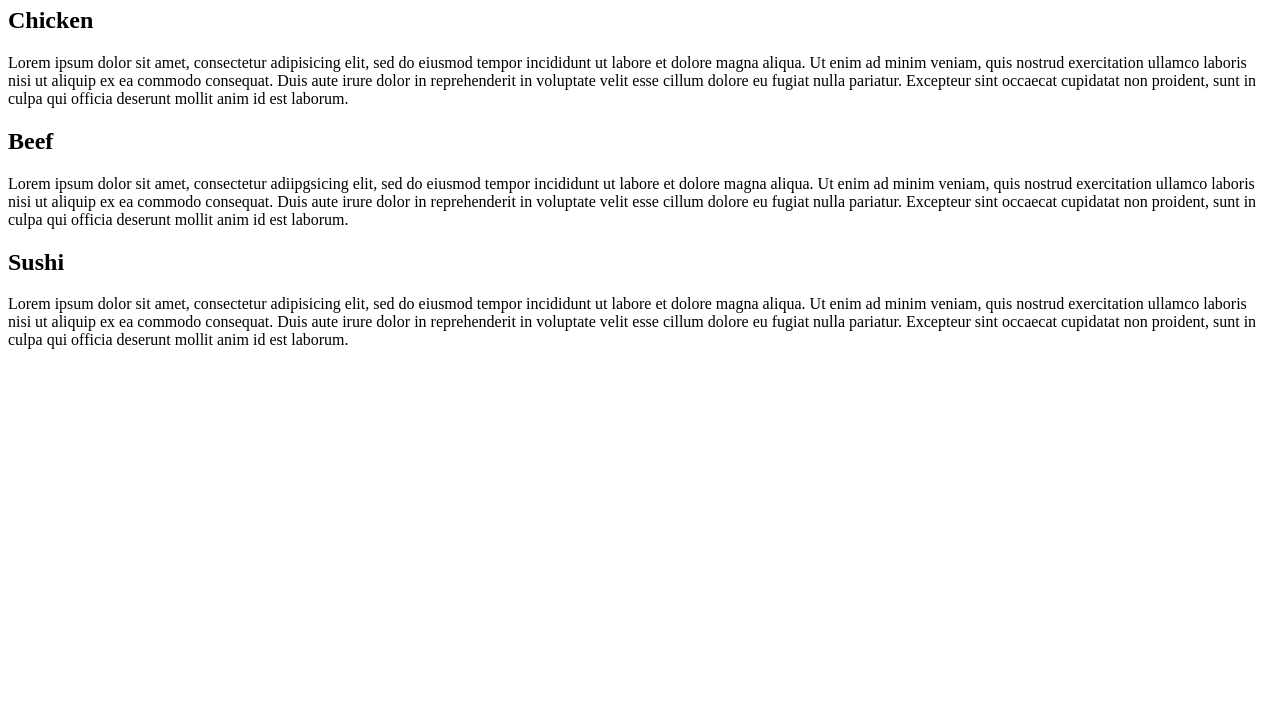
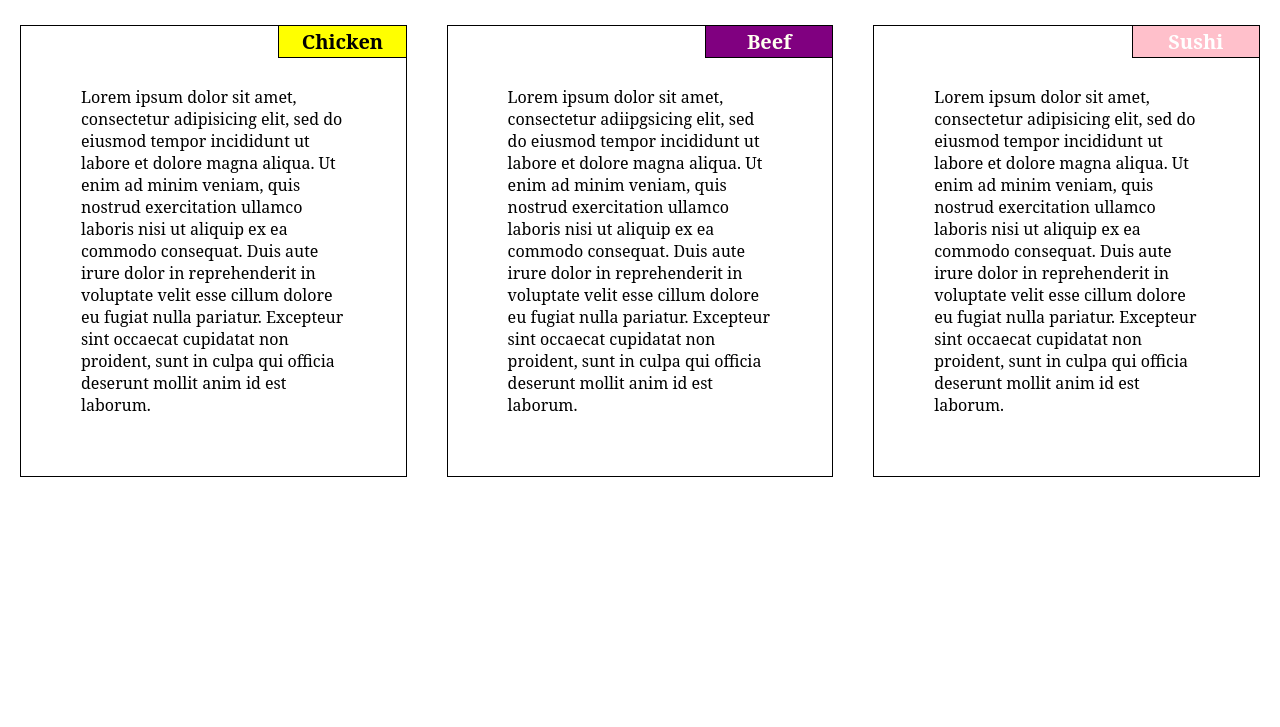
Before and after one commit to Ermo4554/ermo4554.github.io, a plain HTML site: page index.html in a window 1280 px wide. Shown: the part 73-800 px from the top of the page. Drawn offline with Linux system fonts and the light colour scheme.

Commit message:
Update index.html

```diff
--- a/index.html
+++ b/index.html
@@ -2,7 +2,7 @@
 <html>
 <head>
   <title>Solution for Module 2</title>
-  <link rel="stylesheet" type="text/css" href="css/css">
+  <link rel="stylesheet" type="text/css" href="css/css.css">
   <meta name="viewport" content="width=device-width, initial-scale=1">
 </head>
 <body>
```
